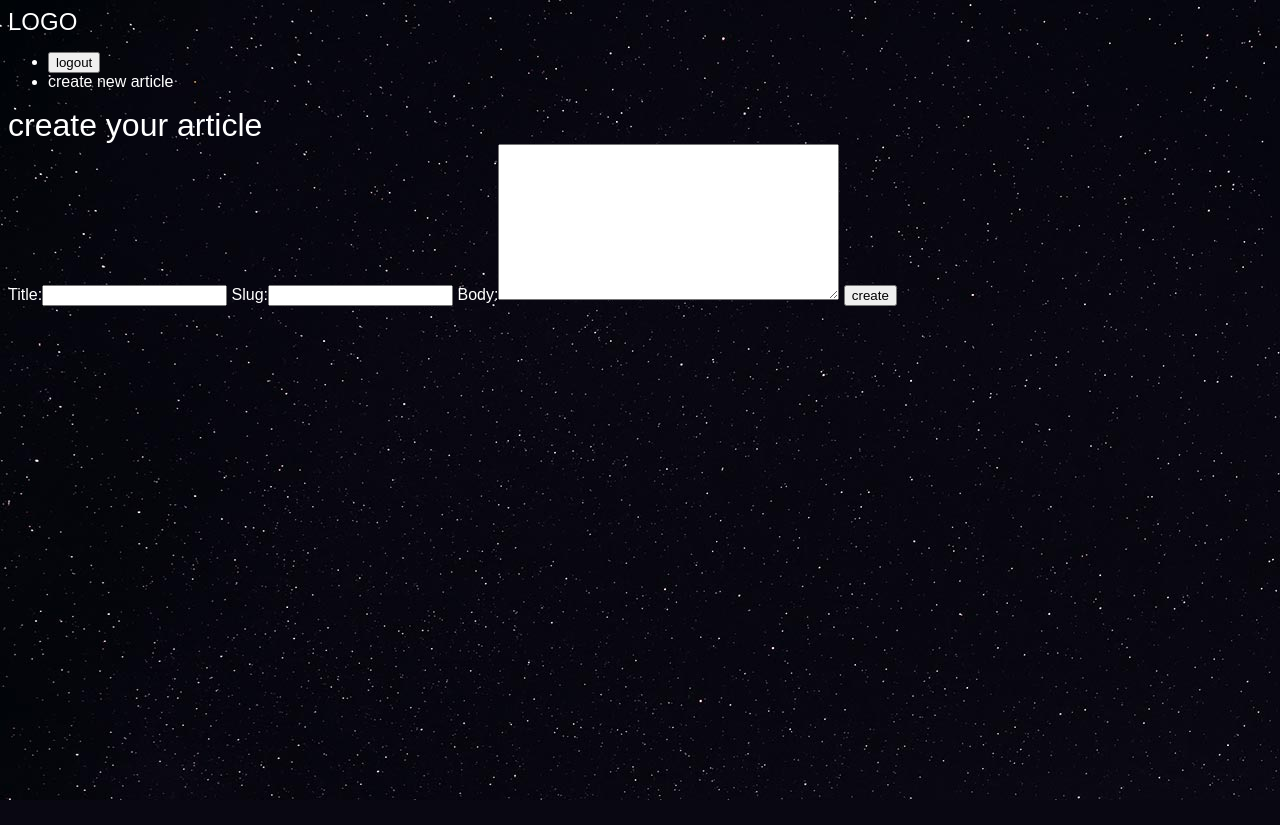
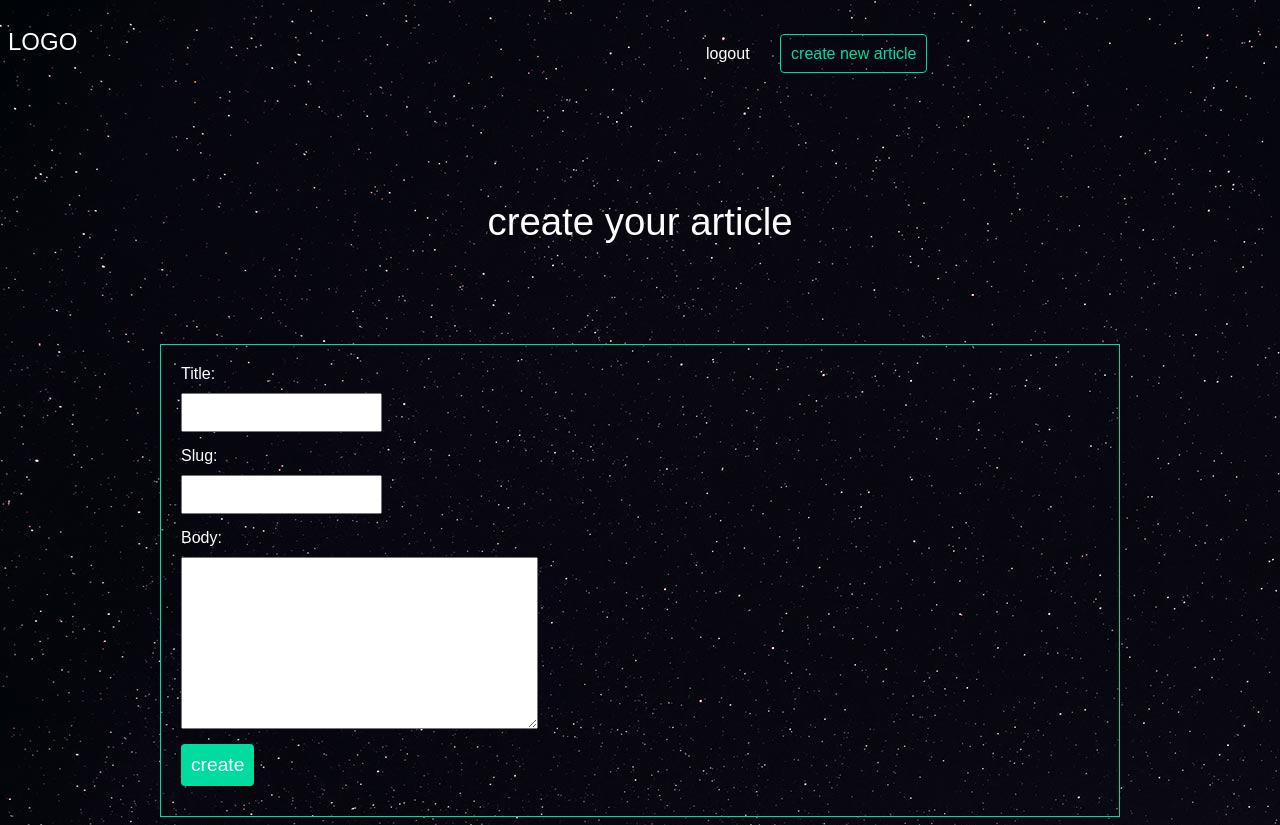
Before and after one commit to ASnarges/djangoBlog, a Django app: page /Login/create in a window 1280 px wide. Before the commit the page ends 800 px from the top, so only its background shows below. Run offline with Django 3.2, Linux system fonts and the light colour scheme; a user stored in the database is signed in.

Commit message:
style CSS

```diff
--- a/Login/templates/Login/Loginlist.html
+++ b/Login/templates/Login/Loginlist.html
@@ -4,6 +4,7 @@
 {% endblock %}
 {% block content %}
         <h1>Loginlist</h1>
+    <div class="articles">
         {% for article in articles %}
             <div class="article">
             <h2><a href="{% url 'Login:detail' slug=article.slug %}">{{ article.title }}</a></h2>
@@ -12,5 +13,6 @@
             <p class="author">added by {{ article.author.username }}</p>
             </div>
         {% endfor %}
+     </div>
 
 {%endblock%}
--- a/accounts/templates/accounts/login2.html
+++ b/accounts/templates/accounts/login2.html
@@ -1,7 +1,7 @@
 {% extends 'base.html' %}
 {% block content %}
     <h1>Login</h1>
-    <form class="site_login" action="/accounts/login2" method="post">
+    <form class="site_form" action="/accounts/login2" method="post">
     {{ form }}
         {% csrf_token %}
         {% if request.GET.next %}
--- a/assets/styles.css
+++ b/assets/styles.css
@@ -18,18 +18,105 @@ a,a:hover,a:visited{
     color: #ffffff;
     text-decoration: none;
 }
+.wrapper{
+    max-width: 960px;
+    margin: 0 auto;
+}
 
-/*.wrapper{*/
-/*    max-width: 960px;*/
-/*    margin: 0 auto;*/
-/*}*/
+div.wrapper h1{
+    text-align: center;
+    margin: 100px auto;
+    font-size: 2.4em;
+}
+header{
+    display: grid;
+    grid-template-columns: 1fr 1fr;
+    padding: 20px 0;
+}
+nav li{
+    display: inline-block;
+    margin-left: 20px;
+}
+nav button{
+    background: none;
+    color: #fff;
+    cursor: pointer;
+    border: 0;
+    font-size: 1em;
+}
 
-/*div.wrapper h1{*/
-/*    text-align: center;*/
-/*    margin: 100px auto;*/
-/*    font-size: 2.4em;*/
-/*}*/
+.articles{
+    display: grid;
+    grid-template-columns: 1fr 1fr 1fr;
+    grid-gap: 30px;
+}
+.article{
+    padding: 10px;
+    border: 1px solid #00dba0;
+    position: relative;
+    padding-bottom: 40px;
+}
+article.h2{
+    font-size: 1.2em;
+}
+.article .author{
+    padding: 10px;
+    background-color: #00dba0;
+    position: absolute;
+    right: 0;
+    bottom: 0;
+    margin: 0;
+    color: #0f121f;
+}
+.Login_detail .Login{
+    padding: 0;
+}
+.Login_detail .Login h2{
+    text-align: center;
+    font-size: 2em;
 
-/*header{*/
-/*    display: grid;*/
-/*}*/
+}
+.Login_detail .Login p{
+    text-align: center;
+}
+.site-form{
+    margin-top: 60px;
+    border: 1px solid #00dba0;
+    padding: 20px;
+}
+
+.site-form input, .site-form textarea{
+    display: block;
+    margin: 10px 0 15px 0;
+    padding: 10px;
+}
+a.highlight{
+    border: 1px solid #00dba0;
+    padding: 10px;
+    border-radius: 4px;
+    color: #00dba0;
+}
+.helptext, .helptext ul{
+    margin: 0 auto 20px;
+    color: #bbb;
+    font-size:0.9em;
+    display: block;
+}
+.errorlist li{
+    padding: 10px;
+    list-style-type: none;
+    border: 1px solid #ff5722;
+    color: #ff5722;
+    margin: 10px 0;
+}
+.errorlist{
+    padding: 0;
+}
+.site-form input[type="submit"]{
+    border: 0;
+    color: #fff;
+    font-size: 1.2em;
+    background-color: #00dba0;
+    border-radius: 4px;
+    margin: 10px 0;
+}
--- a/templates/base.html
+++ b/templates/base.html
@@ -23,7 +23,7 @@
                 </form>
             </li>
             <li>
-                <a href="{% url 'Login:create' %}">create new article</a>
+                <a class="highlight" href="{% url 'Login:create' %}">create new article</a>
             </li>
             {% else %}
                 <li>
```
Also changed, not shown: db.sqlite3.
